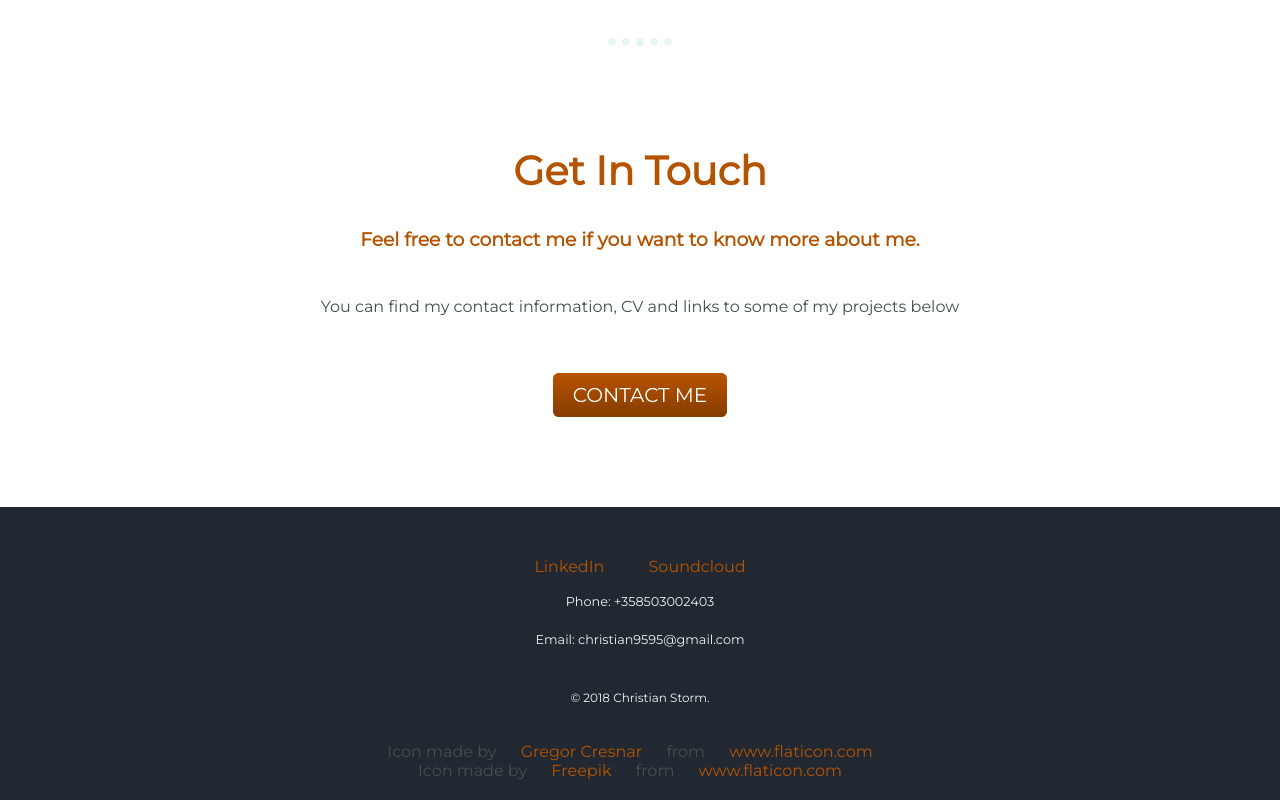
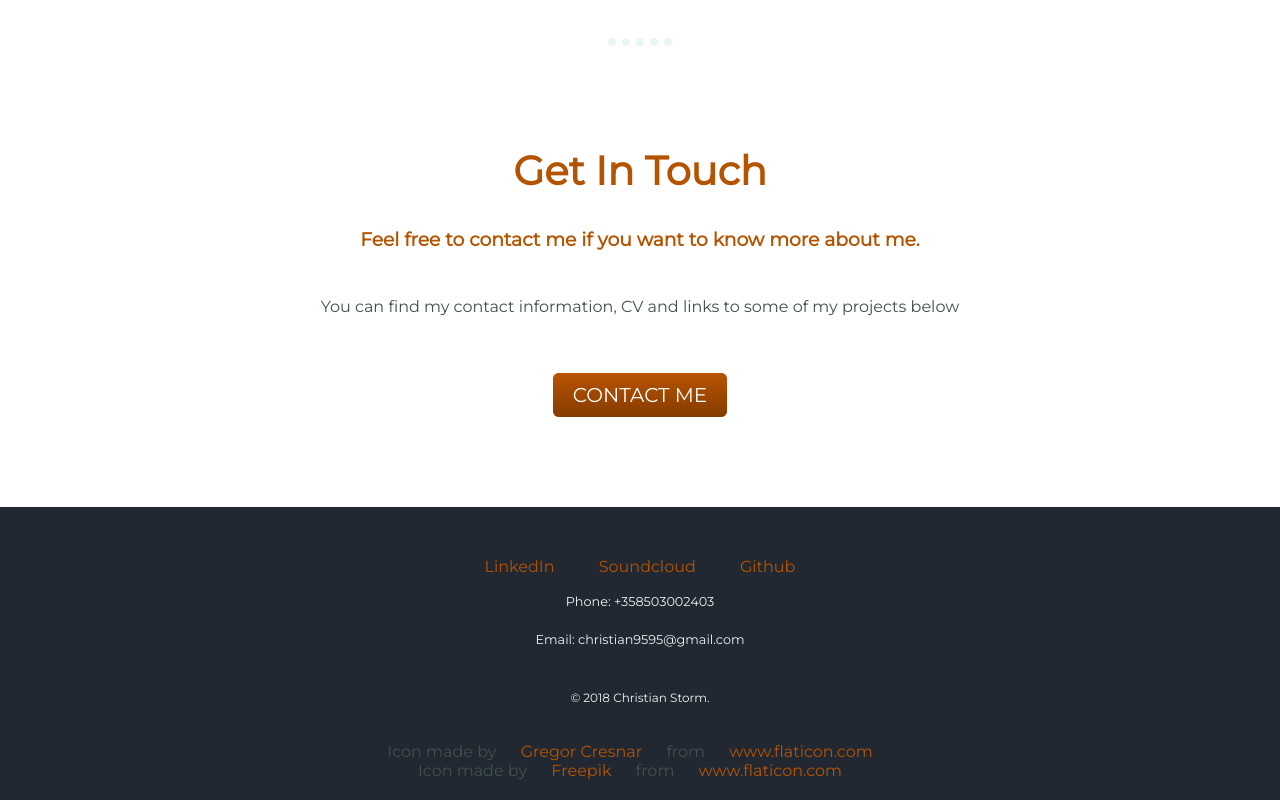
Before and after one commit to GettiNappa/Personal-Page, a plain HTML site: page index.html in a window 1280 px wide. Shown: the part 2458-3258 px from the top of the page. Drawn offline with Linux system fonts and the light colour scheme.

Commit message:
Add files via upload

```diff
--- a/index.html
+++ b/index.html
@@ -53,6 +53,7 @@
     <div class="bottom-container">
       <a class="footer-link" href="https://www.linkedin.com/in/christian-storm-674004171">LinkedIn</a>
       <a class="footer-link" href="https://soundcloud.com/storm_c">Soundcloud</a>
+      <a class="footer-link" href="https://github.com/GettiNappa">Github</a>
       <p class="contact-info-text">Phone: +358503002403</p>
       <p class="contact-info-text">Email: christian9595@gmail.com</p>
       <p class="copyright-text">© 2018 Christian Storm.</p>
```
